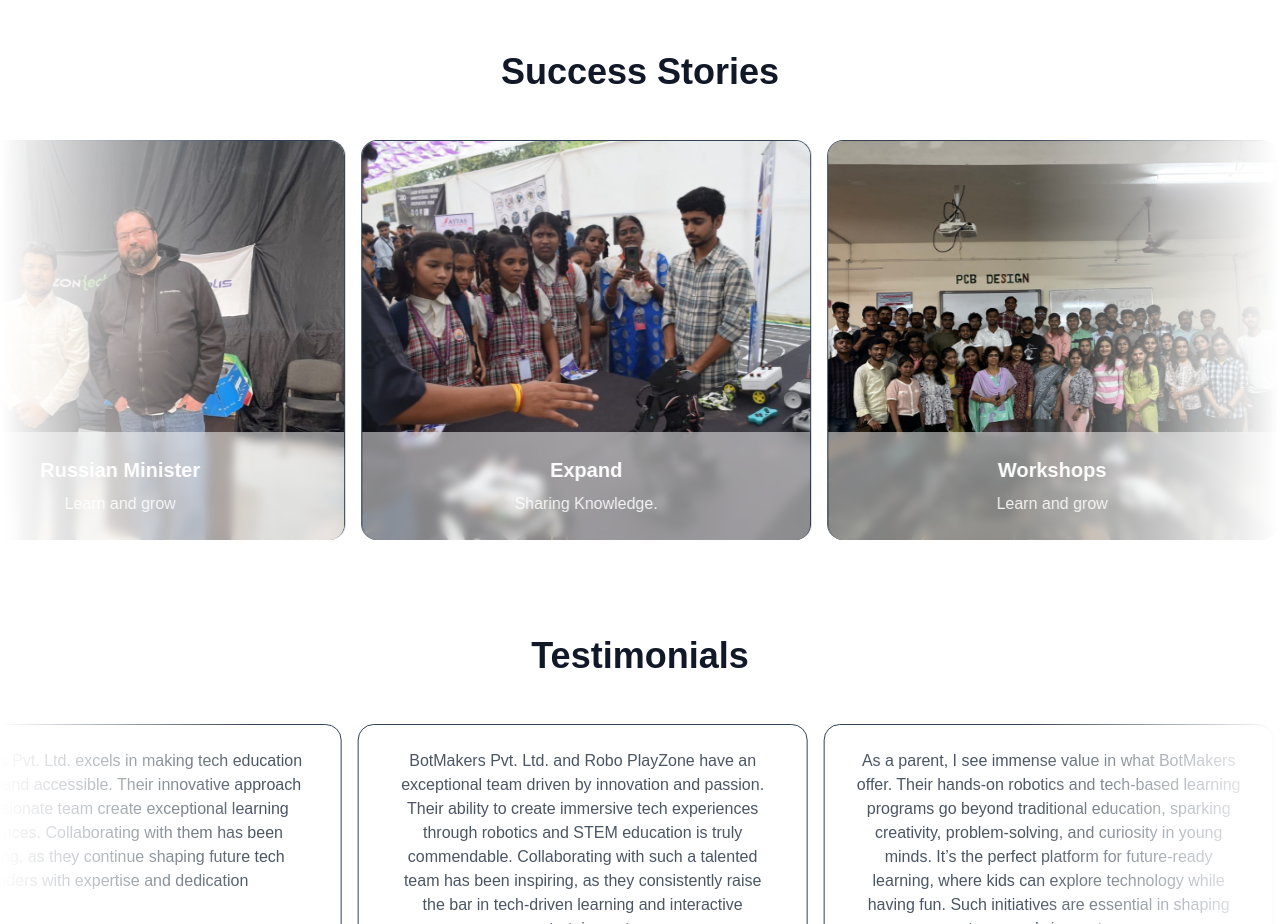
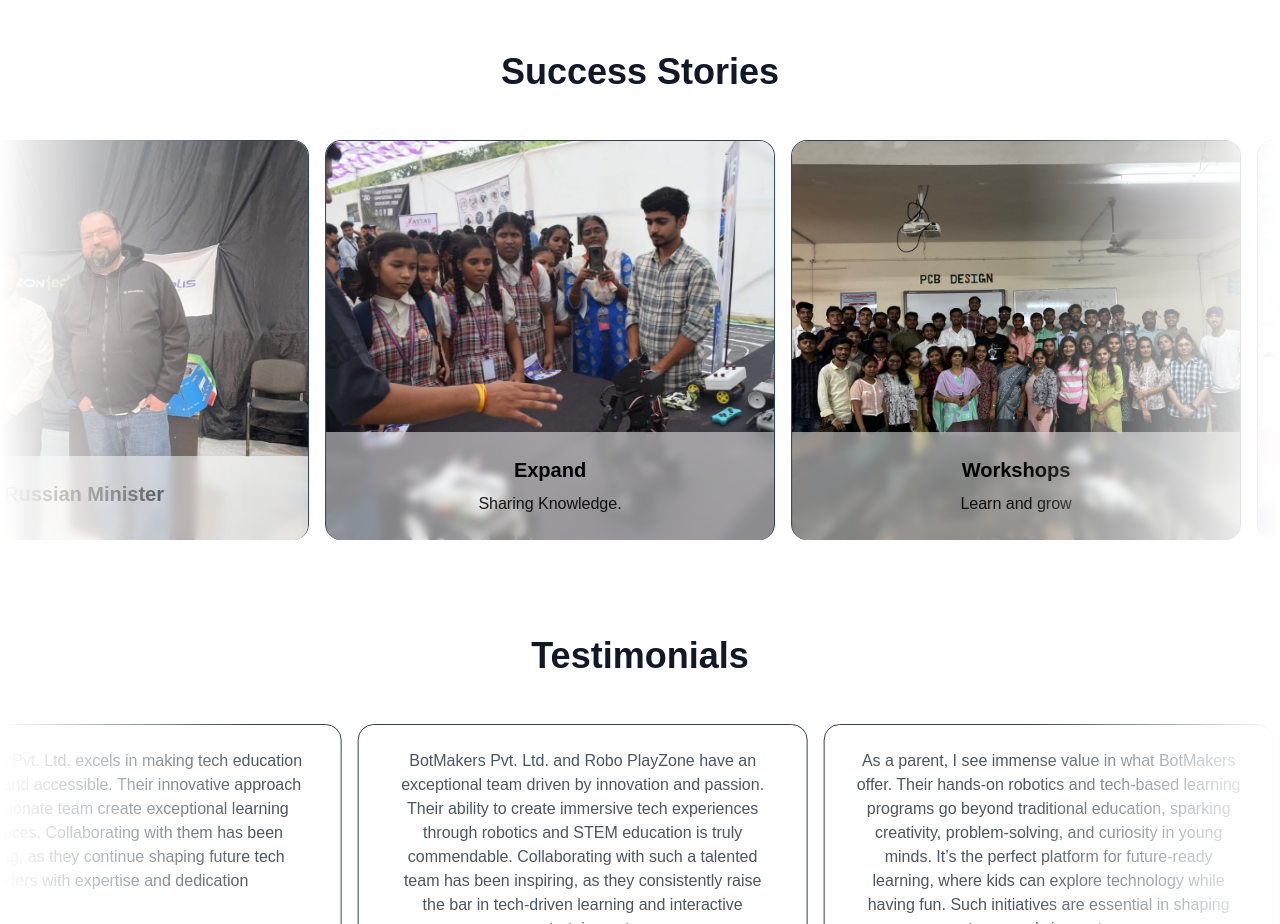
Before and after one commit to anujsb/botmakerstech, a Next.js app: page / in a window 1280 px wide. Shown: the part 1840-2764 px from the top of the page. Built offline with nearby package versions, Linux system fonts and the light colour scheme.

Commit message:
success story

```diff
--- a/src/components/Sections/SuccessStories.tsx
+++ b/src/components/Sections/SuccessStories.tsx
@@ -48,28 +48,23 @@ const testimonials = [
     description: "Learn and grow",
   },
   {
-    image: "/stories5.jpeg",
-    title: "MoU - xmind China",
-    description: "Learn and grow",
-  },
-  {
     image: "/stories6.jpeg",
     title: "Taiwan robotic community",
-    description: "Learn and grow",
+    description: "",
   },
   {
     image: "/stories7.jpeg",
     title: "Xmind China",
-    description: "Learn and grow",
+    description: "",
   },
   {
     image: "/stories8.jpeg",
     title: "PromBot Russia",
-    description: "Learn and grow",
+    description: "",
   },
   {
     image: "/stories9.jpeg",
     title: "Russian Minister",
-    description: "Learn and grow",
+    description: "",
   },
 ];
--- a/src/components/ui/InfiniteMovingCardsImage.tsx
+++ b/src/components/ui/InfiniteMovingCardsImage.tsx
@@ -117,10 +117,10 @@ export const InfiniteMovingCardsImage = ({
               }}
             />
             <div className="absolute bottom-0 left-0 right-0 z-10 p-6 bg-background/50 backdrop-blur-sm">
-              <h3 className="text-xl text-white text-center mb-2 font-semibold">
+              <h3 className="text-xl text-black text-center mb-2 font-semibold">
                 {item.title}
               </h3>
-              <p className="text-center text-white/90">{item.description}</p>
+              <p className="text-center text-black/90">{item.description}</p>
             </div>
           </li>
         ))}
```
